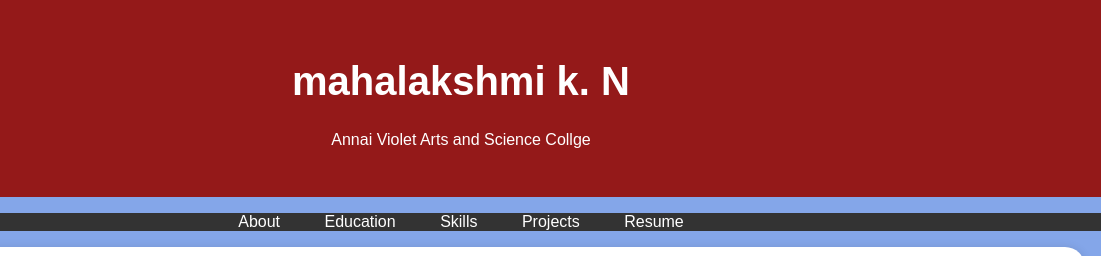
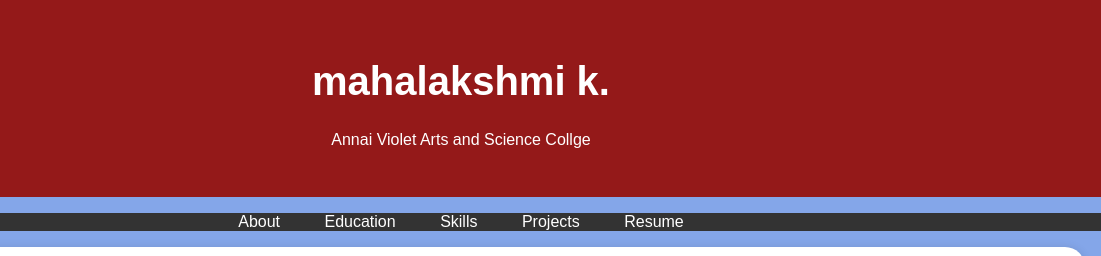
Before and after one commit to Mahalakshmi171760/Mahalakshmi, a plain HTML site: page index.html in a window 1280 px wide. Shown: the top 256 px of the page, 179-1280 px from the left. Drawn offline with Linux system fonts and the light colour scheme.

Commit message:
Update index.html

```diff
--- a/index.html
+++ b/index.html
@@ -96,7 +96,7 @@
         <div class="header-content">
             <!-- Add your profile picture here -->
             <img src="./pic.jpg" alt="Your Profile Picture" class="profile-picture">
-            <h1>mahalakshmi k. N</h1>
+            <h1>mahalakshmi k. </h1>
             <p> Annai Violet Arts and  Science Collge</p>
         </div>
     </header>
```
